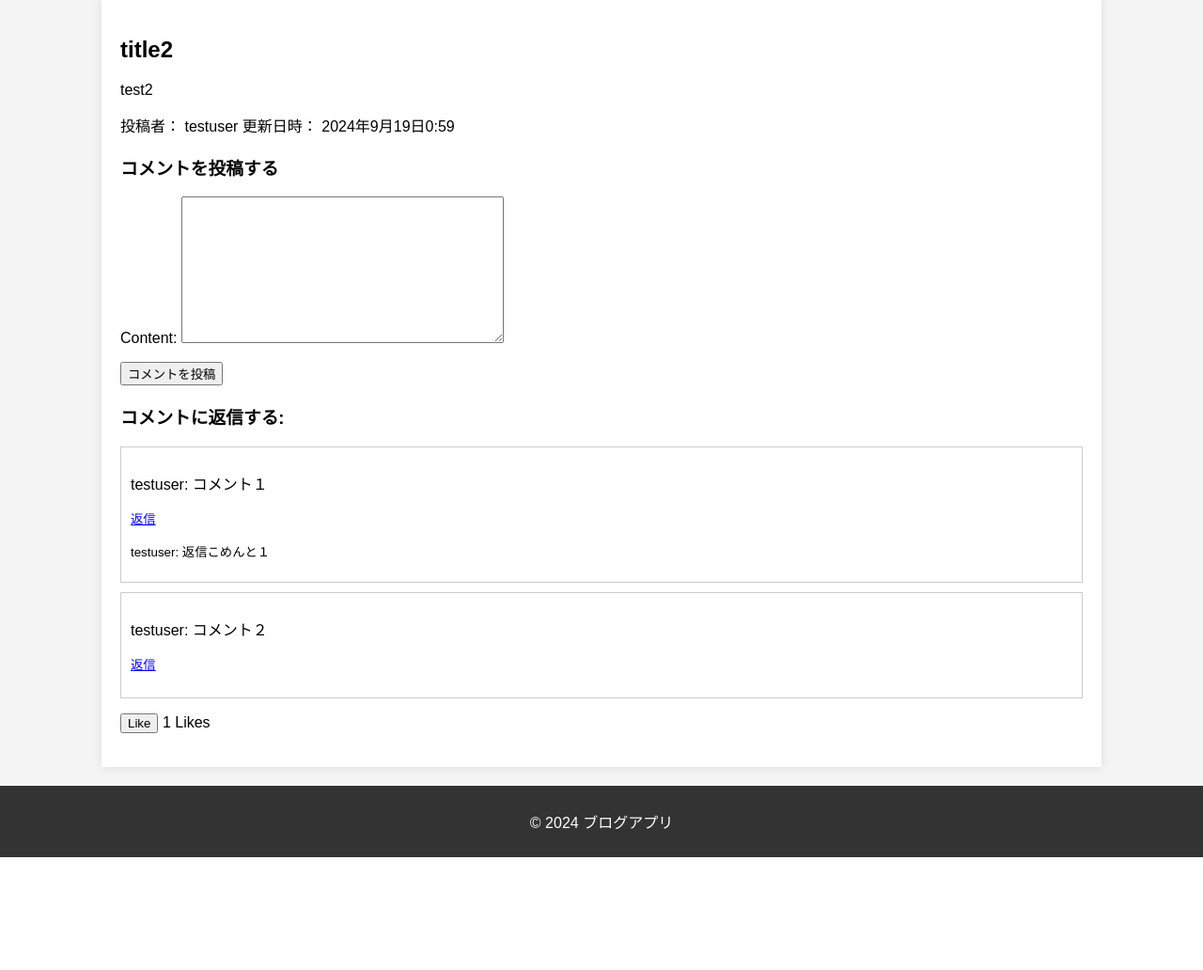
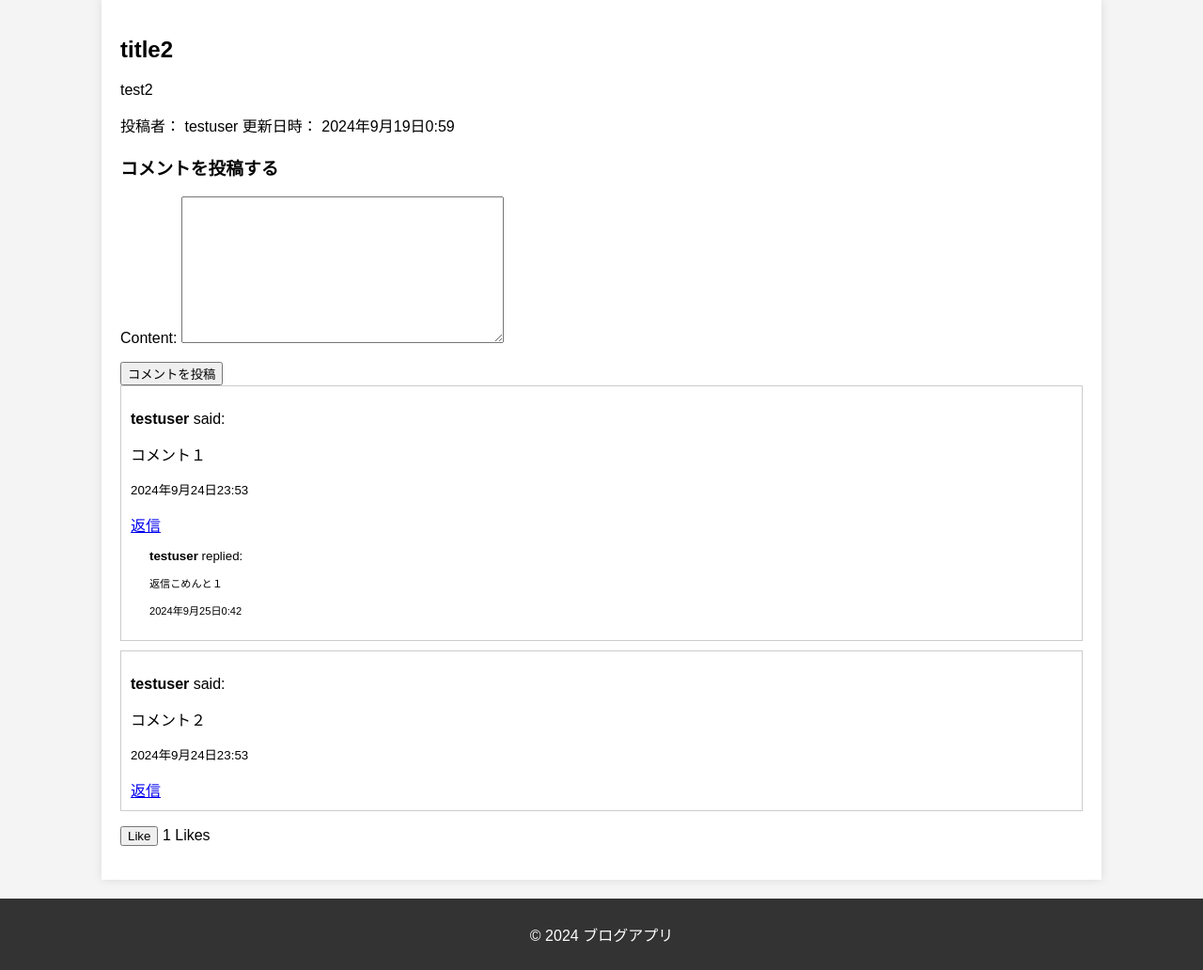
Before and after one commit to mkhirose/refactored-octo-guacamole, a Django app: page /post/3/ in a window 1280 px wide. Shown: the part 65-1097 px from the top of the page at 94% size. Before the commit the page ends 977 px from the top, so only its background shows below. Run offline with Django 5.2, Linux system fonts and the light colour scheme; data comes from the database, SQL or seed files in the repository.

Commit message:
Add files via upload

```diff
--- a/blog/templates/blog/post_create.html
+++ b/blog/templates/blog/post_create.html
@@ -9,4 +9,5 @@
 </form>
 {% comment %} <!-- 戻るボタンを追加 -->
 <a href="{% url 'home' %}" class="btn btn-primary">ホーム</a>
-{% endblock %} {% endcomment %}
+{% endcomment %}
+{% endblock %}
--- a/blog/templates/blog/post_detail.html
+++ b/blog/templates/blog/post_detail.html
@@ -35,39 +35,60 @@ document.getElementById('comment-form').addEventListener('submit', function(even
 });
 </script>
 
-<h3>コメントに返信する:</h3>
-<div>
+<!-- コメントの表示部分 -->
+<div class="comments">
     {% for comment in comments %}
+        {% if not comment.parent %}
             <div class="comment">
-            <p>{{ comment.user.username }}: {{ comment.content }}</p>
-            <p><a href="#" class="reply" data-comment-id="{{ comment.id }}">返信</a></p>
-             <!-- 返信コメントを表示 -->
+                <p><strong>{{ comment.user.username }}</strong> said:</p>
+                <p>{{ comment.content }}</p>
+                <p><small>{{ comment.created_at }}</small></p>
+
+                <!-- 返信ボタン -->
+                <a href="#" class="reply-button" data-comment-id="{{ comment.id }}">返信</a>
+
+                <!-- 子コメント（返信）の表示 -->
+                <div class="replies" style="margin-left: 20px;">
                     {% for reply in comment.replies.all %}
                         <div class="reply">
-                    <p>{{ reply.user.username }}: {{ reply.content }}</p>
+                            <p><strong>{{ reply.user.username }}</strong> replied:</p>
+                            <p style="font-size: smaller;">{{ reply.content }}</p>
+                            <p><small>{{ reply.created_at }}</small></p>
                         </div>
                     {% endfor %}
-            <!-- 返信フォーム -->
-            <div id="reply-form-{{ comment.id }}" class="reply-form" style="display: none;">
-                <form method="POST">
+                </div>
+            </div>
+        {% endif %}
+    {% endfor %}
+</div>
+
+        {% comment %} <!-- 返信フォーム（最初は非表示） -->
+        <div class="reply-form" style="display: none;" data-comment-id="{{ comment.id }}">
+            <form method="POST" action="{% url 'add_comment' post.id %}">
                 {% csrf_token %}
-                    {{ comment_form.as_p }}
                 <input type="hidden" name="parent_id" value="{{ comment.id }}">
-                    <button type="submit">返信を投稿</button>
+                <textarea name="content" rows="3" required></textarea>
+                <button type="submit">返信を投稿する</button>
             </form>
         </div>
     </div>
-    {% endfor %}
-</div>
+{% endfor %} {% endcomment %}
 
 
+<!-- 返信ボタンをクリックすると、返信フォームが表示される -->
 <script>
-    // 返信ボタンをクリックすると、返信フォームが表示される
-    document.querySelectorAll('.reply').forEach(function(button) {
-        button.addEventListener('click', function(e) {
-            e.preventDefault();
+    document.querySelectorAll('.reply-button').forEach(button => {
+        button.addEventListener('click', function(event) {
+            event.preventDefault();
             const commentId = this.getAttribute('data-comment-id');
-            document.getElementById('reply-form-' + commentId).style.display = 'block';
+            const replyFormHtml = `
+                <form method="POST" action="">
+                    {% csrf_token %}
+                    <textarea name="content" rows="4" placeholder="返信内容を入力してください"></textarea>
+                    <input type="hidden" name="parent_id" value="${commentId}">
+                    <button type="submit">返信を投稿</button>
+                </form>`;
+            this.insertAdjacentHTML('afterend', replyFormHtml);
         });
     });
 </script>
```
Also changed, not shown: blog/templates/blog/add_comment.html (line endings or trailing spaces), blog/templates/blog/base.html (line endings or trailing spaces), blog/templates/blog/change_password.html (line endings or trailing spaces), blog/templates/blog/custom_password_reset_confirm.html (line endings or trailing spaces), blog/templates/blog/custom_password_reset_request.html (line endings or trailing spaces), blog/templates/blog/home.html (line endings or trailing spaces), blog/templates/blog/login.html (line endings or trailing spaces), blog/templates/blog/post_edit.html (line endings or trailing spaces), blog/templates/blog/signup.html (line endings or trailing spaces). Lines whose indentation alone changed are shown as unchanged.
